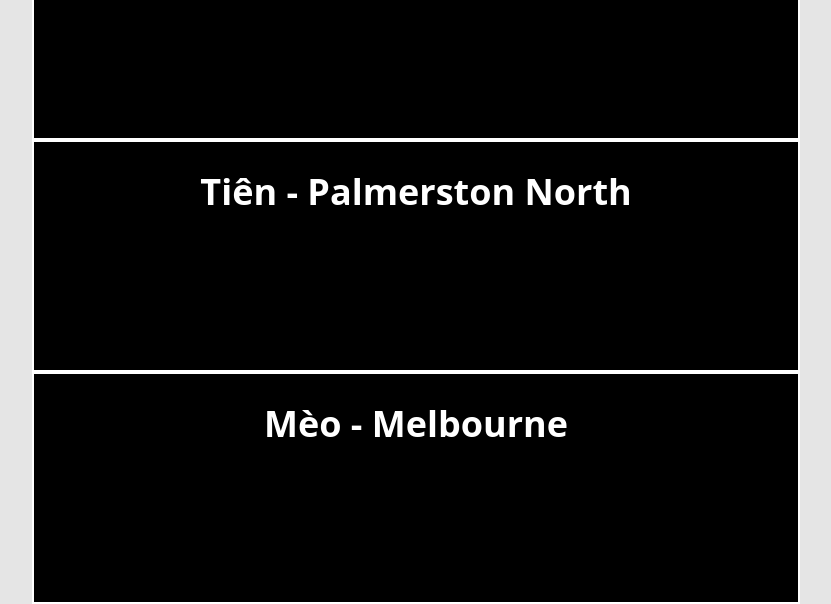
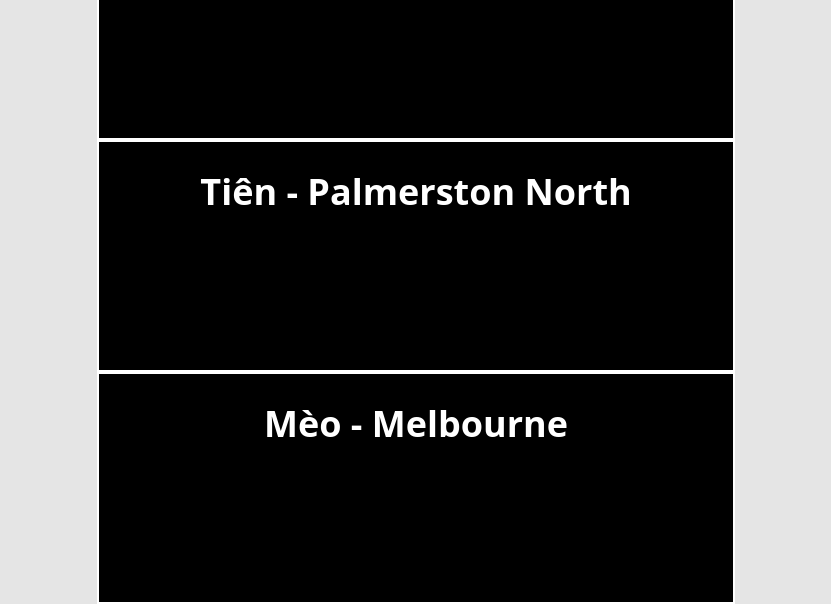
Before and after one commit to jacker1306/world-time, a plain HTML site: page index.html in a window 1280 px wide. Shown: the part 674-1278 px from the top of the page, without its empty margins (224-1055 px from the left). Drawn offline with Linux system fonts and the light colour scheme; no server answers.

Commit message:
update links

```diff
--- a/index.html
+++ b/index.html
@@ -8,7 +8,7 @@
   <title>Clock</title>
 </head>
 <body>
-  <div style="width: 60%; margin: 0 auto; text-align: center;">
+  <div style="max-width: 1000px; margin: 0 auto; text-align: center;">
     <div class="title border-left-0 border-right-0 py-2 my-3">
       <h1>NGŨ ĐỘNG KINH</h1>
     </div>
```
